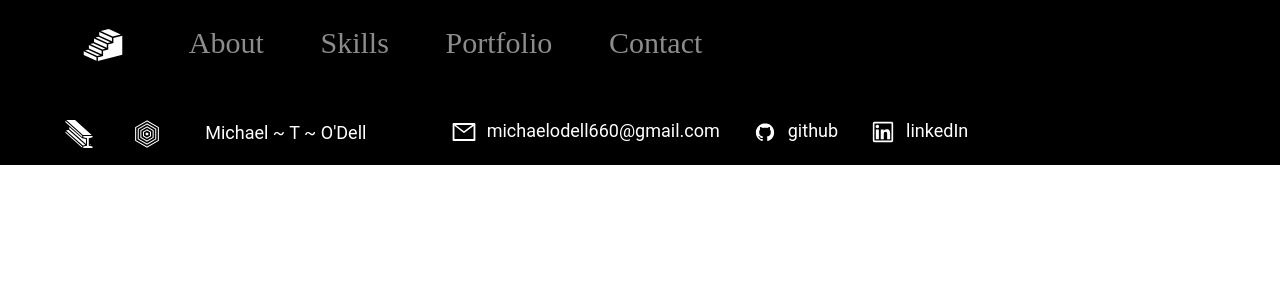
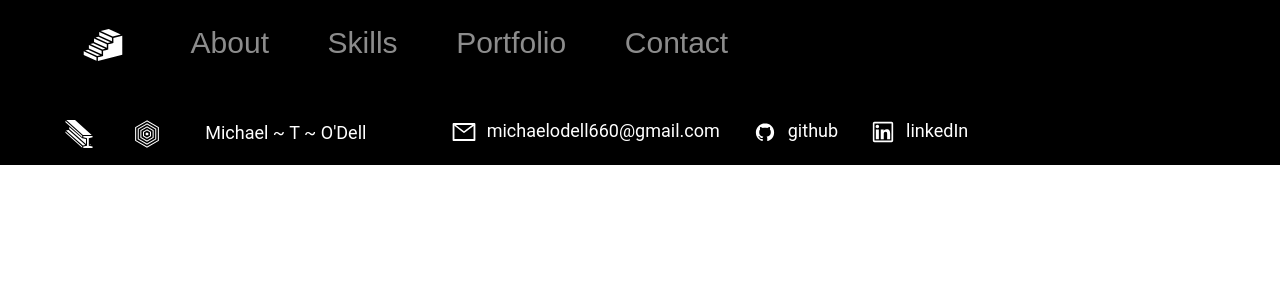
Before and after one commit to MikeOD92/portfolio, a React (Create React App) app: page /about in a window 1280 px wide. Shown: the top 300 px of the page. Built offline with nearby package versions, Linux system fonts and the light colour scheme.

Commit message:
set up css var for display texts

```diff
--- a/src/App.css
+++ b/src/App.css
@@ -128,13 +128,16 @@
   border-spacing: 0;
 }
 @import url("https://fonts.googleapis.com/css2?family=MuseoModerno:wght@200;400&family=Roboto:wght@300&display=swap");
-/* font-family: 'MuseoModerno', sans-serif;
+@import url("https://fonts.googleapis.com/css2?family=Hammersmith+One&display=swap");
+/* font-family: ;
 font-family: 'Roboto', sans-serif; */
+
 body {
   font-family: "Roboto", sans-serif;
   font-size: 18px;
   overflow-x: hidden;
   /* background-color: rgb(71, 71, 71); */
+  --header-text: "MuseoModerno", sans-serif;
 }
 /* a{
 
@@ -150,7 +153,7 @@
   height: 150vh;
   /* color: rgb(255, 51, 0); */
   color: white;
-  font-family: "MuseoModerno", cursive;
+  font-family: var(--header-text);
   transition-timing-function: ease-in; /* ease-in-out cubic-bezier(0.075, 0.82, 0.165, 1); */
   transition: 0.5s;
 }
@@ -175,7 +178,7 @@
 }
 .navLink {
   font-size: 30px;
-  font-family: "MuseoModerno", cursive;
+  font-family: var(--header-text);
   margin-left: 10%;
 }
 .homeLink {
@@ -197,11 +200,11 @@
 }
 h2 {
   font-size: 36px;
-  font-family: "MuseoModerno", sans-serif;
+  font-family: var(--header-text);
 }
 h3 {
   font-size: 26px;
-  font-family: "MuseoModerno", sans-serif;
+  font-family: var(--header-text);
   text-align: center;
 }
 #portfolio h3 {
```
